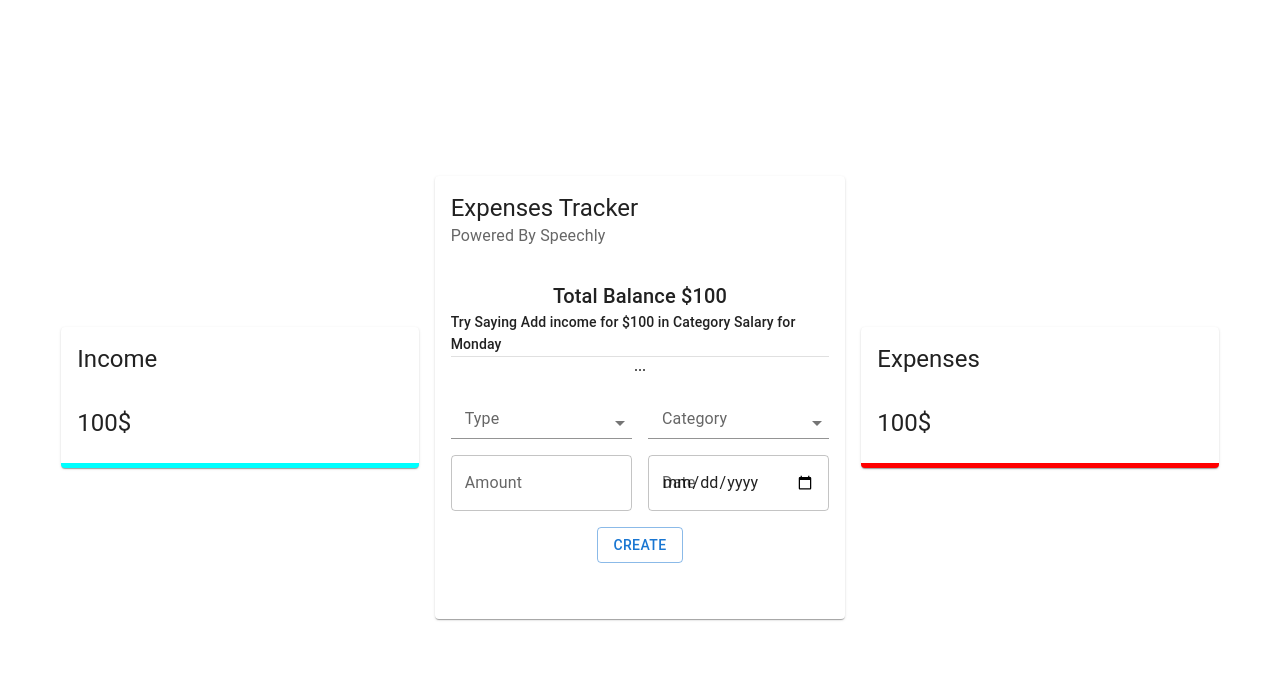
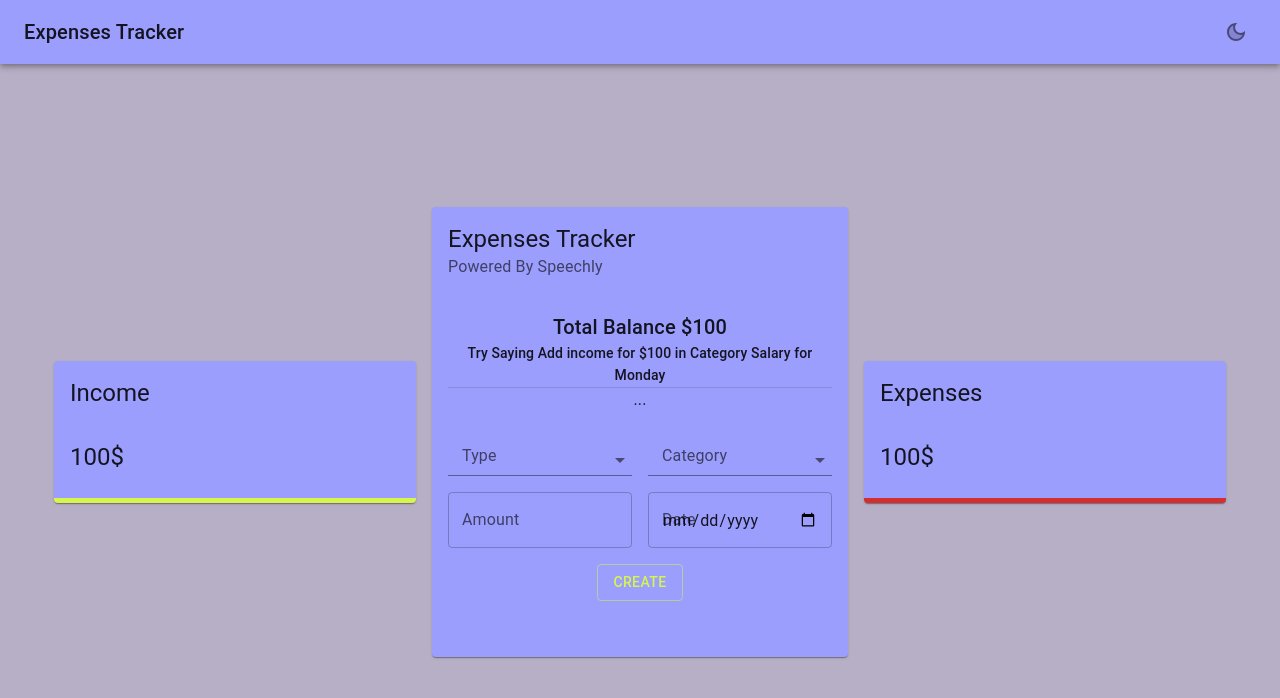
Before and after one commit to FerasHamam/expense_tracker, a React (Create React App) app: page / in a window 1280 px wide. Shown: the top 698 px of the page. Built offline with nearby package versions, Linux system fonts and the light colour scheme.

Commit message:
Added themes and dark mode

```diff
--- a/package.json
+++ b/package.json
@@ -3,8 +3,9 @@
   "version": "0.1.0",
   "private": true,
   "dependencies": {
-    "@emotion/react": "^11.10.4",
-    "@emotion/styled": "^11.10.4",
+    "@emotion/react": "^11.10.5",
+    "@emotion/styled": "^11.10.5",
+    "@mui/icons-material": "^5.10.9",
     "@mui/material": "^5.10.11",
     "@speechly/react-client": "^2.2.0",
     "@speechly/react-ui": "^2.7.0",
--- a/src/App.js
+++ b/src/App.js
@@ -1,19 +1,25 @@
-import { Grid } from "@mui/material";
-import React from "react";
+import { CssBaseline, Grid } from "@mui/material";
 import Details from "./components/Details/Details";
 import Main from "./components/Main/Main";
 import "./App.css";
+import Appbar from "./components/AppBar/Appbar";
+import ThemeContextProvider from "./context/ThemeContext";
 
 const App = () => {
   return (
-    <div>
+    <ThemeContextProvider>
+      <CssBaseline />
+      <Grid container height="100vh" sx={{ bgcolor: "background.default" }}>
+        <Grid item sm={12}>
+          <Appbar />
+        </Grid>
+        <Grid item sm={12}>
           <Grid
             container
             direction="row"
             alignItems="center"
             justifyContent="center"
             spacing={2}
-        mt={20}
           >
             <Grid item xs={12} sm={3.5}>
               <Details title="Income" />
@@ -25,7 +31,9 @@
               <Details title="Expenses" />
             </Grid>
           </Grid>
-    </div>
+        </Grid>
+      </Grid>
+    </ThemeContextProvider>
   );
 };
 
--- /dev/null
+++ b/src/components/AppBar/Appbar.jsx
@@ -0,0 +1,31 @@
+import { Typography, AppBar, Toolbar, IconButton } from "@mui/material";
+import LightModeTwoToneIcon from "@mui/icons-material/LightModeTwoTone";
+import DarkModeTwoToneIcon from "@mui/icons-material/DarkModeTwoTone";
+import React from "react";
+import { Box } from "@mui/system";
+import { useTheme, useUpdateTheme } from "../../context/ThemeContext";
+
+const Appbar = () => {
+  const mode = useTheme();
+  const changeTheme = useUpdateTheme();
+  return (
+    <Box sx={{ flexGrow: 1 }}>
+      <AppBar position="static" sx={{ bgcolor: "primary.main" }}>
+        <Toolbar>
+          <Typography variant="h6" component="div" sx={{ flexGrow: 1 }}>
+            Expenses Tracker
+          </Typography>
+          <IconButton onClick={changeTheme}>
+            {mode === "light" ? (
+              <DarkModeTwoToneIcon />
+            ) : (
+              <LightModeTwoToneIcon />
+            )}
+          </IconButton>
+        </Toolbar>
+      </AppBar>
+    </Box>
+  );
+};
+
+export default Appbar;
--- a/src/components/Details/Details.css
+++ b/src/components/Details/Details.css
@@ -1,5 +1,5 @@
 .income {
-  border-bottom: 5px solid aqua;
+  border-bottom: 5px solid rgb(166, 255, 0);
 }
 
 .expenses {
--- a/src/components/Details/Details.jsx
+++ b/src/components/Details/Details.jsx
@@ -3,10 +3,16 @@
 import "./Details.css";
 
 const Details = ({ title }) => {
-  const cardClassName = title === "Income" ? "income" : "expenses";
+  const borderC = title === "Income" ? "secondary.main" : "error.main";
   return (
     <div>
-      <Card className={cardClassName}>
+      <Card
+        sx={{
+          borderBottom: 5,
+          borderColor: borderC,
+          backgroundColor: "primary.main",
+        }}
+      >
         <CardHeader title={title} />
         <CardContent>
           <Typography align="center" variant="h2"></Typography>
--- a/src/components/Main/Form/Form.jsx
+++ b/src/components/Main/Form/Form.jsx
@@ -1,5 +1,5 @@
 import {
-    Button,
+  Button,
   FormControl,
   Grid,
   InputLabel,
@@ -18,26 +18,38 @@
         </Grid>
         <Grid item xs={6}>
           <FormControl fullWidth>
-            <InputLabel>Type</InputLabel>
-            <Select variant="standard" autoWidth>
+            <InputLabel color="secondary">Type</InputLabel>
+            <Select variant="standard" autoWidth color="secondary">
               <MenuItem>Business</MenuItem>
             </Select>
           </FormControl>
         </Grid>
         <Grid item xs={6}>
           <FormControl fullWidth>
-            <InputLabel>Category</InputLabel>
-            <Select variant="standard" autoWidth></Select>
+            <InputLabel color="secondary">Category</InputLabel>
+            <Select variant="standard" autoWidth color="secondary"></Select>
           </FormControl>
         </Grid>
         <Grid item xs={6}>
-          <TextField label="Amount" type="number" fullWidth></TextField>
+          <TextField
+            label="Amount"
+            type="number"
+            fullWidth
+            color="secondary"
+          ></TextField>
         </Grid>
         <Grid item xs={6}>
-          <TextField label="Date" type="date" fullWidth></TextField>
+          <TextField
+            label="Date"
+            type="date"
+            fullWidth
+            color="secondary"
+          ></TextField>
         </Grid>
-              <Grid item xs={12}>
-                  <Button variant="outlined">CREATE</Button>
+        <Grid item xs={12}>
+          <Button variant="outlined" color="secondary">
+            CREATE
+          </Button>
         </Grid>
       </Grid>
     </div>
--- a/src/components/Main/Main.jsx
+++ b/src/components/Main/Main.jsx
@@ -11,13 +11,13 @@
 const Main = () => {
   return (
     <div>
-      <Card>
+      <Card sx={{ backgroundColor: "primary.main" }}>
         <CardHeader title="Expenses Tracker" subheader="Powered By Speechly" />
         <CardContent>
           <Typography align="center" variant="h6">
             Total Balance $100
           </Typography>
-          <Typography variant="subtitle2">
+          <Typography align="center" variant="subtitle2">
             Try Saying Add income for $100 in Category Salary for Monday
           </Typography>
           <Divider />
--- /dev/null
+++ b/src/context/ThemeContext.jsx
@@ -0,0 +1,62 @@
+import { colors } from "@mui/material";
+import { createTheme } from "@mui/material/styles";
+import { ThemeProvider } from "@mui/system";
+import { useState, createContext, useContext, useMemo } from "react";
+
+export const ThemeContext = createContext();
+export const ThemeUpdateContext = createContext();
+
+export function useTheme() {
+  return useContext(ThemeContext);
+}
+
+export function useUpdateTheme() {
+  return useContext(ThemeUpdateContext);
+}
+
+export default function ThemeContextProvider({ children }) {
+  const [mode, setMode] = useState("light");
+  const getDesignTokens = (mode) => ({
+    palette: {
+      mode,
+      ...(mode === "light"
+        ? {
+            type: "light",
+            primary: {
+              main: "#9C9EFE",
+            },
+            secondary: {
+              main: "#d6f54d",
+            },
+            background: {
+              default: "#b7afc5",
+              paper: "#b7afc5",
+            },
+          }
+        : {
+            type: "dark",
+            primary: {
+              main: "#493469",
+            },
+            secondary: {
+              main: "#fbc02d",
+            },
+            background: {
+              default: "#333038",
+              paper: "#333038",
+            },
+          }),
+    },
+  });
+  const onChangeModeHandler = () => {
+    setMode((prevMode) => (prevMode === "light" ? "dark" : "light"));
+  };
+  const theme = useMemo(() => createTheme(getDesignTokens(mode)), [mode]);
+  return (
+    <ThemeContext.Provider value={mode}>
+      <ThemeUpdateContext.Provider value={onChangeModeHandler}>
+        <ThemeProvider theme={theme}>{children}</ThemeProvider>
+      </ThemeUpdateContext.Provider>
+    </ThemeContext.Provider>
+  );
+}
--- /dev/null
+++ b/src/index.css
@@ -0,0 +1,4 @@
+body {
+  margin: 0;
+  padding: 0;
+}
--- a/src/index.js
+++ b/src/index.js
@@ -1,4 +1,5 @@
 import ReactDOM from "react-dom";
 import App from "./App";
+import "./index.css";
 
 ReactDOM.render(<App />, document.getElementById("root"));
```
Also changed, not shown: 1 other file (tests, documents, lock files or other folders). Lines whose indentation alone changed are shown as unchanged.
